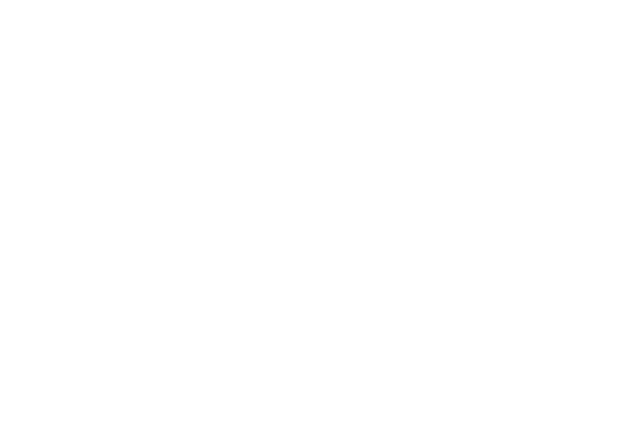
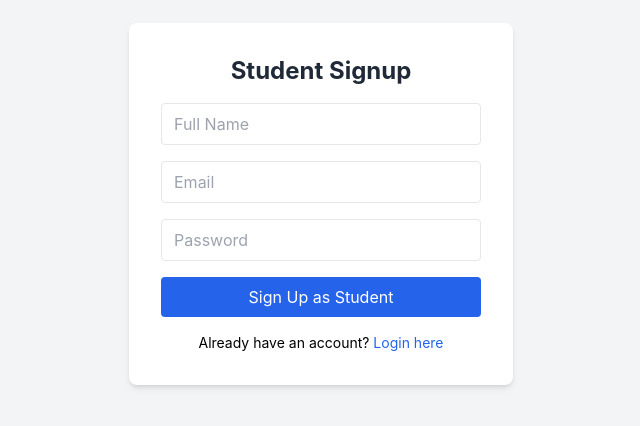
Before and after one commit to rajendradongara/assignment-dashboard, a React (Create React App) app: page /signup/student in a window 1280 px wide. Before the commit this address had no page. Shown: the part 196-622 px from the top of the page, without its empty margins (319-959 px from the left). Built offline with nearby package versions, Linux system fonts and the light colour scheme.

Commit message:
signup page

```diff
--- a/package.json
+++ b/package.json
@@ -11,6 +11,7 @@
     "react-dom": "^19.2.0",
     "react-router-dom": "^7.9.5",
     "react-scripts": "^5.0.1",
+    "sonner": "^2.0.7",
     "web-vitals": "^2.1.4"
   },
   "scripts": {
--- a/src/App.js
+++ b/src/App.js
@@ -1,15 +1,23 @@
 import { Route, Routes } from 'react-router-dom';
+import { Toaster } from 'sonner';
 
 import './App.css';
 import Home from './pages/Home.jsx';
+import SignUp from "./pages/SignUp.jsx";
+
 
 
 function App() {
   return (
+    <>
+      <Toaster richColors position='top-right' />
+      <Routes>
+        <Route path="/" element={<Home />} />
+        <Route path="/signup/student" element={<SignUp role={'student'} />} />
+        <Route path="/signup/admin" element={<SignUp role={'admin'} />} />
 
-    <Routes>
-      <Route path="/" element={<Home />} />
-    </Routes>
+      </Routes>
+    </>
 
   );
 }
--- /dev/null
+++ b/src/data/users.js
@@ -0,0 +1,16 @@
+export const defaultUsers = [
+    {
+        id: 1,
+        role: "student",
+        email: "student@gotham.edu",
+        password: "student123",
+        name: "Bruce Wayne",
+    },
+    {
+        id: 2,
+        role: "admin",
+        email: "admin@gotham.edu",
+        password: "admin123",
+        name: "Prof. Alfred Pennyworth",
+    },
+];
--- a/src/pages/Home.jsx
+++ b/src/pages/Home.jsx
@@ -10,13 +10,13 @@
           </h1>
           <nav className="space-x-6">
             <a
-              href="/student/dashboard"
+              href="/signup/student"
               className="text-gray-600 hover:text-blue-600 font-medium"
             >
               Student
             </a>
             <a
-              href="/admin/dashboard"
+              href="/signup/admin"
               className="text-gray-600 hover:text-blue-600 font-medium"
             >
               Admin
--- /dev/null
+++ b/src/pages/SignUp.jsx
@@ -0,0 +1,104 @@
+import React, { useState } from "react";
+import { getAllUsers, saveAllUsers } from "../utils/userStorage.js";
+import { useNavigate } from "react-router-dom";
+import { toast } from "sonner";
+
+const SignUp = ({ role }) => {
+  const navigate = useNavigate();
+  const [formData, setFormData] = useState({
+    name: "",
+    email: "",
+    password: "",
+  });
+
+  const handleChange = (e) => {
+    const { name, value } = e.target;
+    setFormData({ ...formData, [name]: value });
+  };
+
+  const handleSubmit = (e) => {
+    e.preventDefault();
+    const users = getAllUsers();
+
+    const exists = users.find((u) => u.email === formData.email);
+    if (exists) {
+      toast.error("User already exists");
+      return;
+    }
+
+    const newUser = { ...formData, role }; // ✅ role set automatically, not from user input
+    users.push(newUser);
+    saveAllUsers(users);
+
+    if (role === "student") {
+      navigate("/student/dashboard");
+    } else if (role === "admin") {
+      navigate("/admin/dashboard");
+    }
+
+    toast.success(`${role} registered successfully!`);
+  };
+
+  return (
+    <div className="min-h-screen flex items-center justify-center bg-gray-100">
+      <div className="bg-white shadow-md p-8 rounded-lg w-96">
+        <h2 className="text-2xl font-bold mb-4 text-center text-gray-800">
+          {role === "admin" ? "Admin Signup" : "Student Signup"}
+        </h2>
+
+        <form onSubmit={handleSubmit} className="space-y-4">
+          <input
+            type="text"
+            name="name"
+            placeholder="Full Name"
+            value={formData.name}
+            onChange={handleChange}
+            className="w-full border rounded px-3 py-2"
+            required
+          />
+          <input
+            type="email"
+            name="email"
+            placeholder="Email"
+            value={formData.email}
+            onChange={handleChange}
+            className="w-full border rounded px-3 py-2"
+            required
+          />
+          <input
+            type="password"
+            name="password"
+            placeholder="Password"
+            value={formData.password}
+            onChange={handleChange}
+            className="w-full border rounded px-3 py-2"
+            required
+          />
+
+          <button
+            type="submit"
+            className={`w-full ${
+              role === "admin"
+                ? "bg-purple-600 hover:bg-purple-700"
+                : "bg-blue-600 hover:bg-blue-700"
+            } text-white py-2 rounded`}
+          >
+            Sign Up as {role === "admin" ? "Admin" : "Student"}
+          </button>
+        </form>
+
+        <p className="text-sm text-center mt-4">
+          Already have an account?{" "}
+          <span
+            onClick={() => navigate("/")}
+            className="text-blue-600 hover:underline cursor-pointer"
+          >
+            Login here
+          </span>
+        </p>
+      </div>
+    </div>
+  );
+};
+
+export default SignUp;
--- /dev/null
+++ b/src/utils/auth.js
@@ -0,0 +1,21 @@
+import { getAllUsers as users } from "../utils/userStorage.js";
+
+export const loginUser = (email, password) => {
+    const user = users.find(
+        (u) => u.email === email && u.password === password
+    );
+    if (user) {
+        localStorage.setItem("user", JSON.stringify(user));
+        return { success: true, user };
+    }
+    return { success: false, message: "Invalid credentials" };
+};
+
+export const getLoggedInUser = () => {
+    const user = localStorage.getItem("user");
+    return user ? JSON.parse(user) : null;
+};
+
+export const logoutUser = () => {
+    localStorage.removeItem("user");
+};
--- /dev/null
+++ b/src/utils/userStorage.js
@@ -0,0 +1,23 @@
+import { defaultUsers } from "../data/users.js";
+
+export const getAllUsers = () => {
+    const users = JSON.parse(localStorage.getItem("users"));
+    return users || defaultUsers;
+};
+
+export const saveAllUsers = (users) => {
+    localStorage.setItem("users", JSON.stringify(users));
+};
+
+export const addUser = (newUser) => {
+    const users = getAllUsers();
+
+
+    if (users.find((u) => u.email === newUser.email)) {
+        return { success: false, message: "Email already registered" };
+    }
+
+    users.push(newUser);
+    saveAllUsers(users);
+    return { success: true };
+};
```
Also changed, not shown: 1 other file (tests, documents, lock files or other folders).
